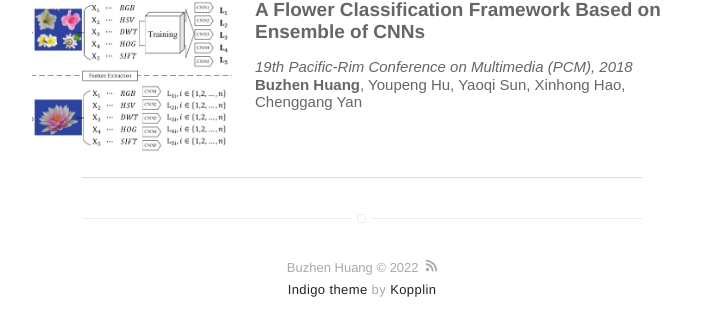
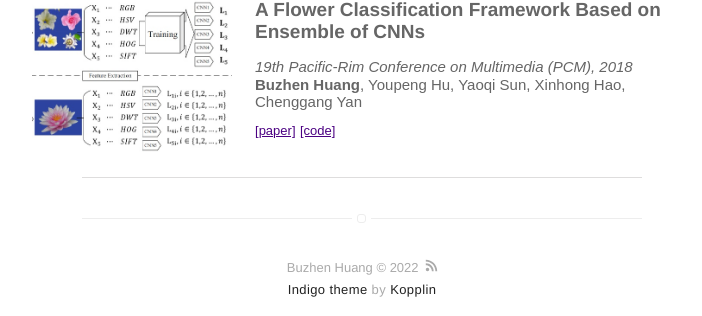
Before and after one commit to boycehbz/boycehbz.github.io, a Jekyll site: the page built from publications.html, in a window 1280 px wide. Shown: the part 1421-1737 px from the top of the page, without its empty margins (278-980 px from the left). Built offline with Jekyll 4.4.1, drawn with Linux system fonts in a browser that asks for light colours.

Commit message:
update PCM

```diff
--- a/publications.html
+++ b/publications.html
@@ -92,8 +92,9 @@ title: Publications
     <div align="left" style="vertical-align: top;" class="toright"; width="60%"; word-break:break-all;word-wrap:break-word;>
         <span style="display:inline-block;font-size:1.9rem;font-weight:bold;padding-bottom:1.5rem">A Flower Classification Framework Based on Ensemble of CNNs</span>
         <span style="display:inline-block;font-size:1.5rem;font-family:Arial;padding-bottom:0.1rem"><i> 19th Pacific-Rim Conference on Multimedia (PCM), 2018</i></span>
-        <span style="display:inline-block;font-size:1.5rem;font-family:Arial;padding-bottom:0.1rem"><b>Buzhen Huang</b>, Youpeng Hu, Yaoqi Sun, Xinhong Hao, Chenggang Yan</span>
-
+        <span style="display:inline-block;font-size:1.5rem;font-family:Arial;padding-bottom:1.1rem"><b>Buzhen Huang</b>, Youpeng Hu, Yaoqi Sun, Xinhong Hao, Chenggang Yan</span>
+        <span style="display:inline-block;font-size:1.3rem;font-family:Arial;"><a href="https://link.springer.com/chapter/10.1007/978-3-030-00764-5_22" target="_blank">[paper]</a></span>
+        <span style="display:inline-block;font-size:1.3rem;font-family:Arial;"><a href="https://github.com/yoooooohu/Flower-identification-by-ensemble-CNNs" target="_blank">[code]</a></span>
     </div>
 </div>
 <hr style="margin-top:-40px;height:0.1em;width:100%;font-size:0.1em;line-height:0.2em;border-top:1px solid #dedddd;"/>
```
